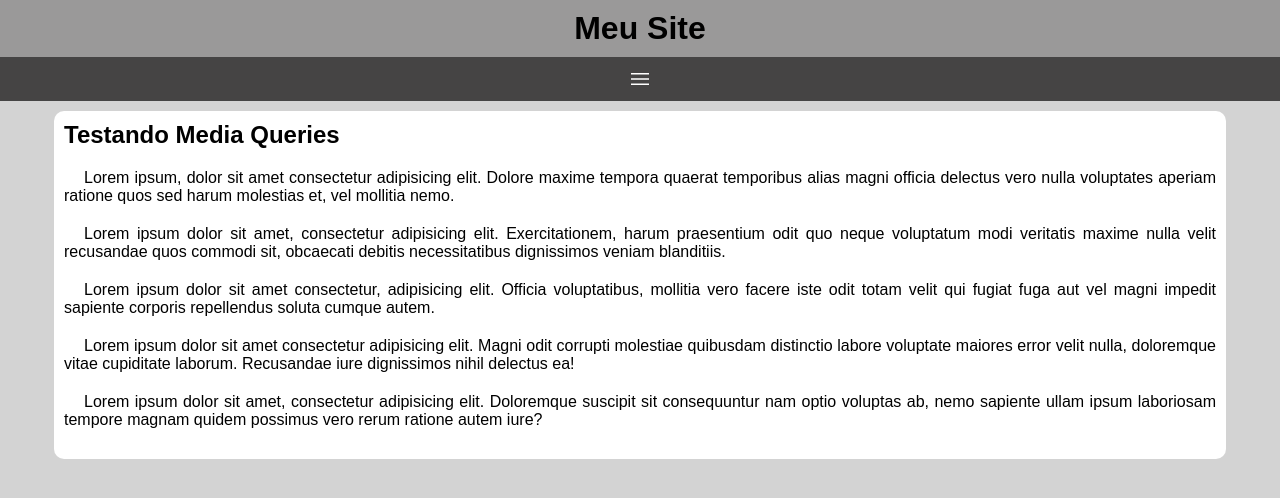
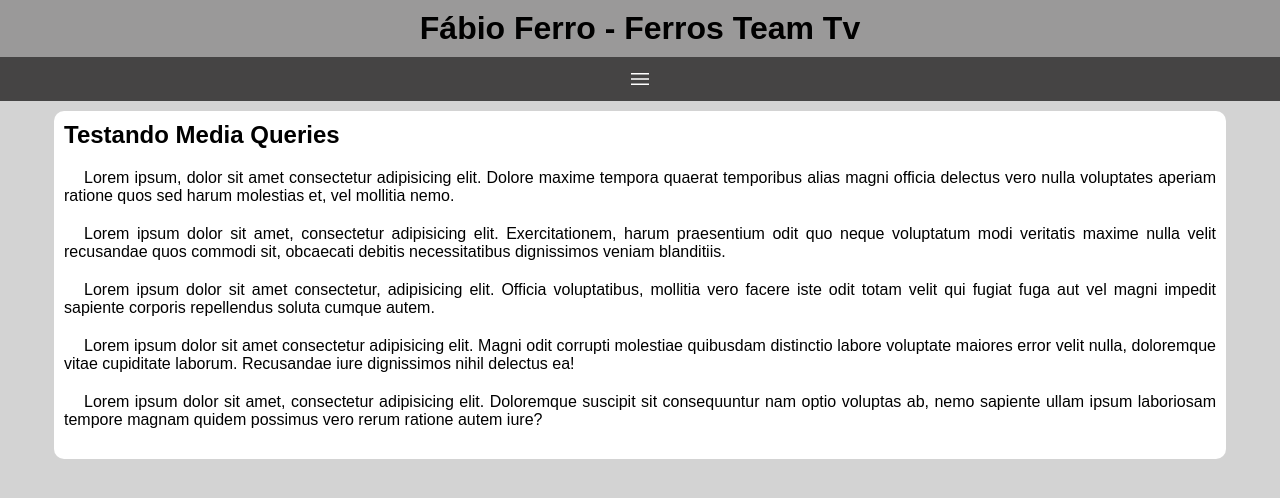
Before and after one commit to fafermax/html-css, a plain HTML site: page exercicios/ex026/mq005/index.html in a window 1280 px wide. Drawn offline with nearby package versions, Linux system fonts and the light colour scheme.

Commit message:
atualizei o nome

```diff
--- a/exercicios/ex026/mq005/index.html
+++ b/exercicios/ex026/mq005/index.html
@@ -20,7 +20,7 @@
 </head>
 <body>
     <header>
-        <h1>Meu Site</h1>
+        <h1>Fábio Ferro - Ferros Team Tv</h1>
         <span id="burguer" class="material-symbols-outlined" onclick="clickMenu()">
             menu
             </span>
```
